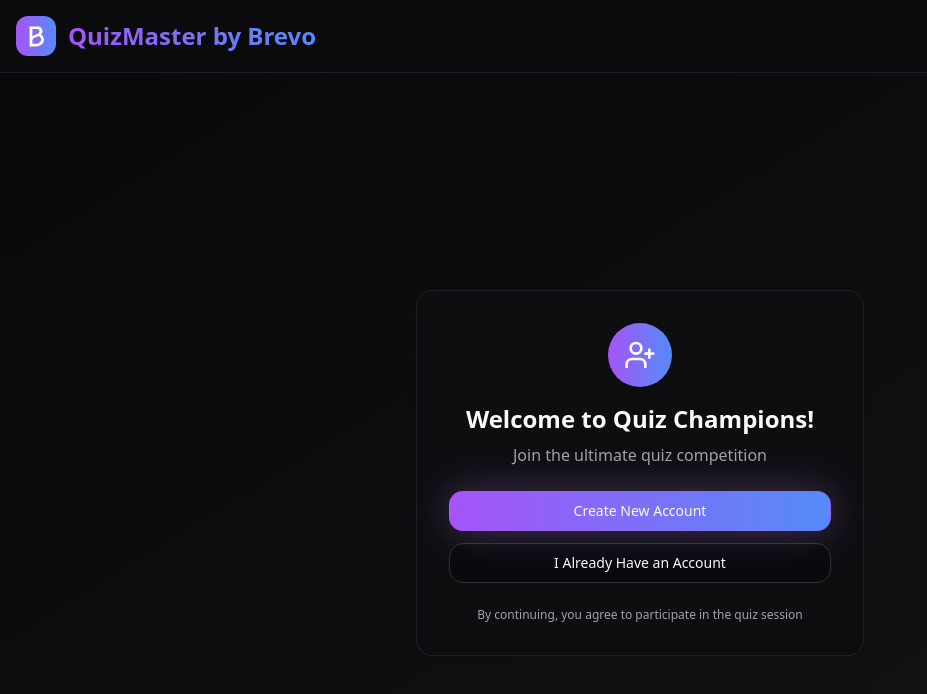
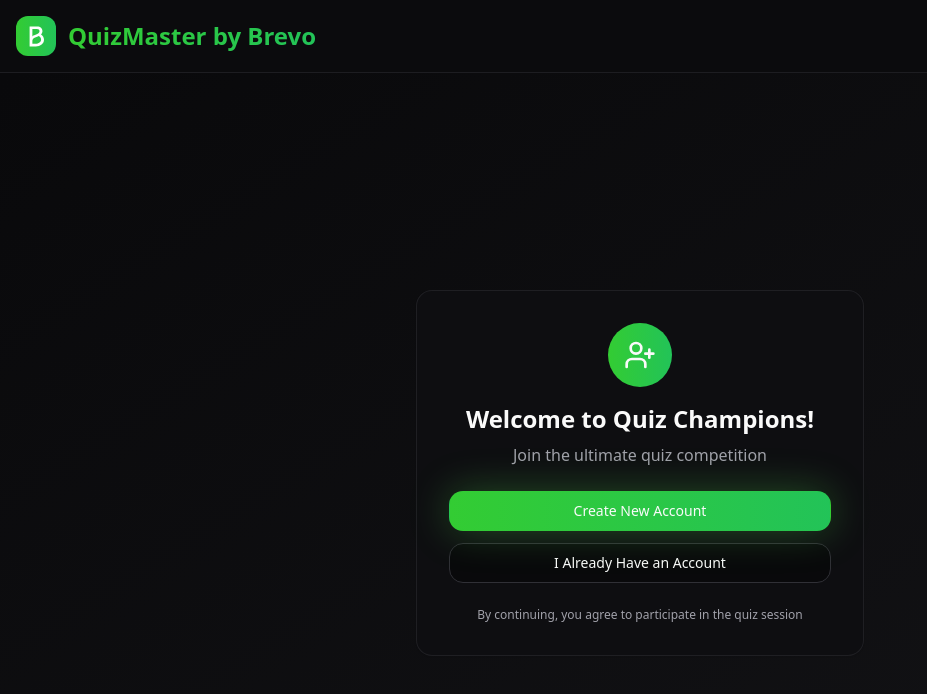
Before and after one commit to sangwan491/quiz-champions-hub, a React (Vite) app: page / in a window 1280 px wide. Shown: the top 694 px of the page, without its empty margins (0-927 px from the left). Built offline with nearby package versions, Linux system fonts and the light colour scheme.

Commit message:
Refactor: Change quiz theme to green

```diff
--- a/src/index.css
+++ b/src/index.css
@@ -14,18 +14,18 @@
     --card: 240 10% 5.9%;
     --card-foreground: 0 0% 98%;
 
-    /* Primary Brand - Purple Gradient */
-    --primary: 270 91% 65%;
+    /* Primary Brand - Forest Green */
+    --primary: 120 60% 50%;
     --primary-foreground: 0 0% 98%;
-    --primary-glow: 270 100% 75%;
+    --primary-glow: 120 70% 60%;
 
-    /* Secondary - Electric Blue */
-    --secondary: 220 91% 65%;
+    /* Secondary - Emerald Green */
+    --secondary: 140 70% 45%;
     --secondary-foreground: 0 0% 98%;
-    --secondary-glow: 220 100% 75%;
+    --secondary-glow: 140 80% 55%;
 
-    /* Accent - Neon Green */
-    --accent: 120 84% 60%;
+    /* Accent - Lime Green */
+    --accent: 90 80% 65%;
     --accent-foreground: 240 10% 3.9%;
 
     /* Success & Error */
@@ -39,7 +39,7 @@
     --muted-foreground: 240 5% 65%;
     --border: 240 6% 20%;
     --input: 240 6% 20%;
-    --ring: 270 91% 65%;
+    --ring: 120 60% 50%;
     --popover: 240 10% 5.9%;
     --popover-foreground: 0 0% 98%;
 
@@ -49,9 +49,9 @@
     --quiz-neutral: 240 5% 25%;
 
     /* Gradients */
-    --gradient-primary: linear-gradient(135deg, hsl(270 91% 65%), hsl(220 91% 65%));
-    --gradient-secondary: linear-gradient(135deg, hsl(220 91% 65%), hsl(180 91% 65%));
-    --gradient-accent: linear-gradient(135deg, hsl(120 84% 60%), hsl(150 84% 60%));
+    --gradient-primary: linear-gradient(135deg, hsl(120 60% 50%), hsl(140 70% 45%));
+    --gradient-secondary: linear-gradient(135deg, hsl(140 70% 45%), hsl(160 70% 45%));
+    --gradient-accent: linear-gradient(135deg, hsl(90 80% 65%), hsl(120 70% 60%));
     --gradient-dark: linear-gradient(135deg, hsl(240 10% 3.9%), hsl(240 10% 5.9%));
 
     /* Shadows & Effects */
```
